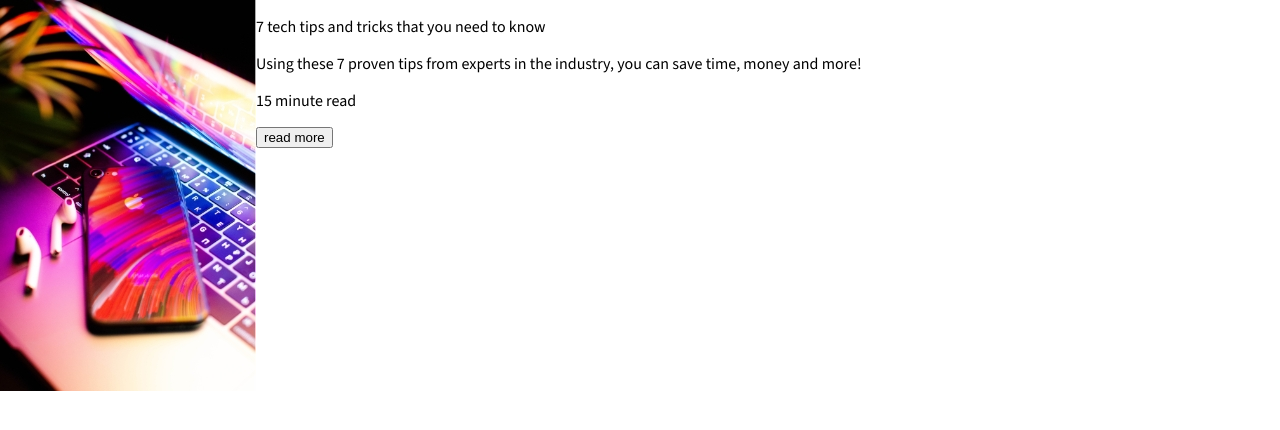
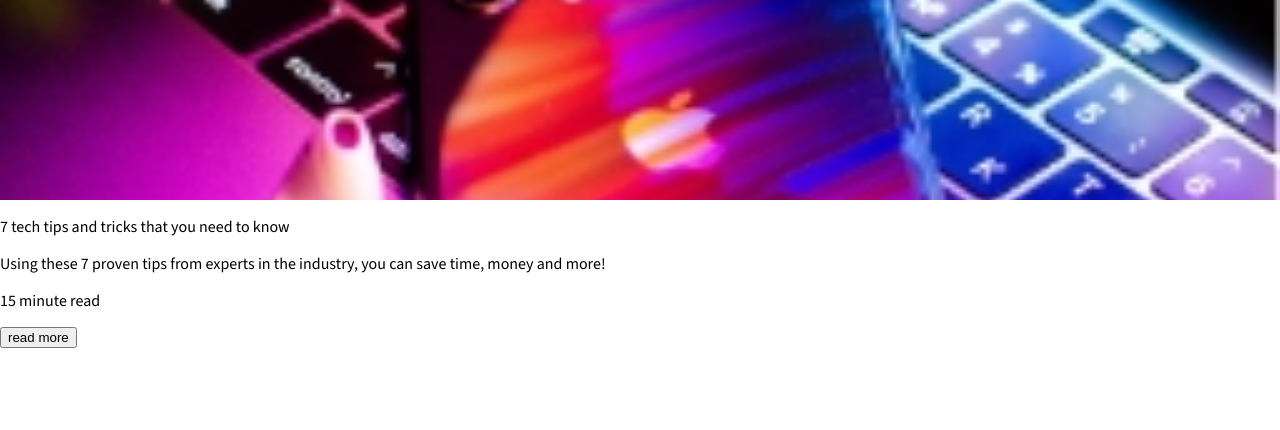
Before and after one commit to KaviruN/flex-card-project, a plain HTML site: page index.html in a window 1280 px wide. Drawn offline with nearby package versions, Linux system fonts and the light colour scheme; a web font is replaced by a local one.

Commit message:
Update card layout and add background image styling

```diff
--- a/css/style.css
+++ b/css/style.css
@@ -10,5 +10,17 @@ html, body {
 }
 
 .card {
+    width: 100%;
     display: flex;
+    flex-direction: column;
 }
+
+.image-container {
+    width: 100%;
+}
+
+.bg-image {
+    width: 100%;
+    height: 200px;
+    object-fit: cover;
+}
--- a/index.html
+++ b/index.html
@@ -9,7 +9,7 @@
     <body>
         <div class="card">
             <div class="image-container">
-                <img src="img\tech.jpg" alt="bg-image" srcset="">
+                <img src="img\tech.jpg" class="bg-image"  alt="bg-image">
             </div>
             <div class="warpper">
                 <div class="main-content">
```
